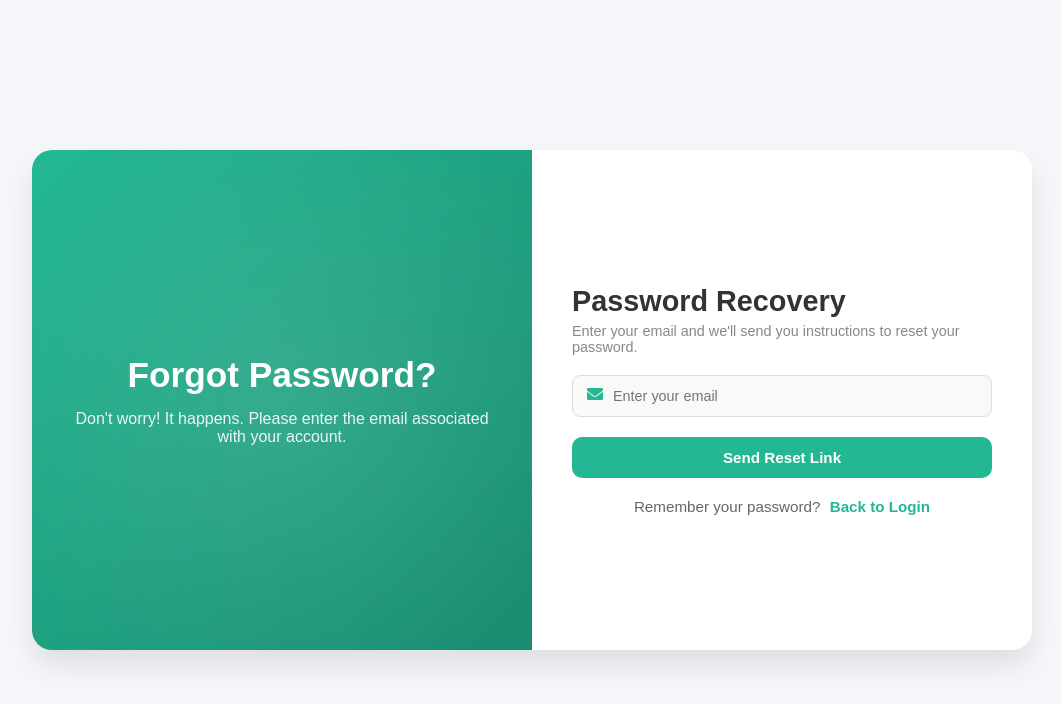
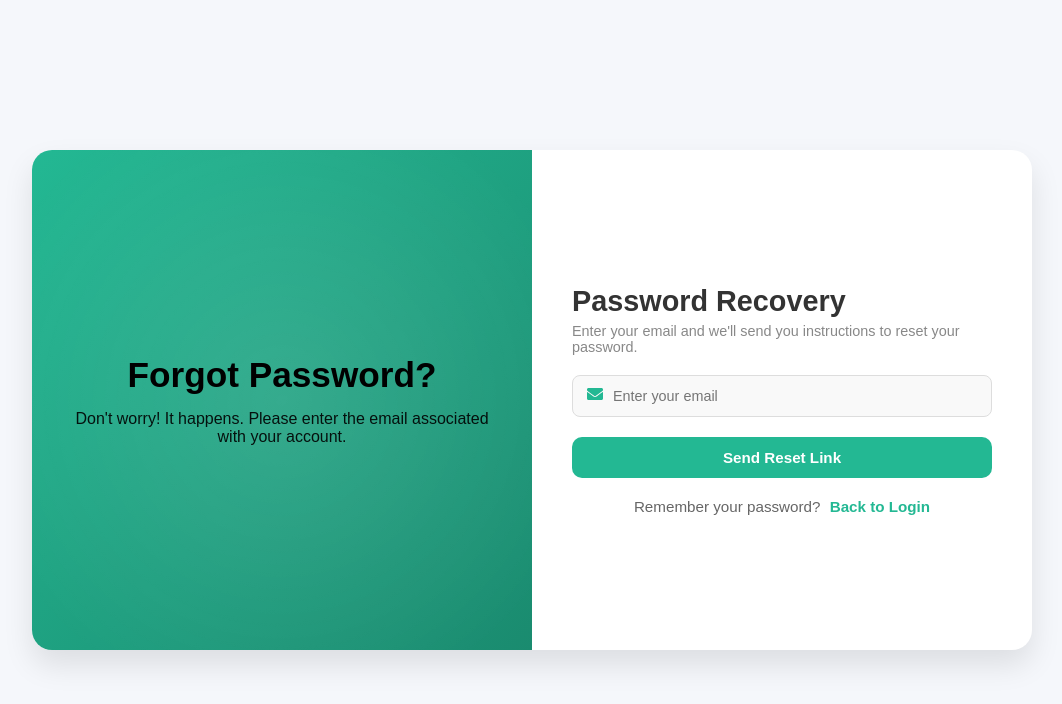
Before and after one commit to VenujaVP/ClothingStore-AdminDashboard, a React (Vite) app in the folder frontend/customers/: page /forgotpassword in a window 1280 px wide. Shown: the top 704 px of the page, without its empty margins (108-1170 px from the left). Built offline with nearby package versions, Linux system fonts and the light colour scheme.

Commit message:
Forget Password Implmantation 44

```diff
--- a/frontend/customers/src/pages/Enter/ForgotPassword/ForgotPassword.jsx
+++ b/frontend/customers/src/pages/Enter/ForgotPassword/ForgotPassword.jsx
@@ -52,8 +52,8 @@ const ForgotPassword = () => {
           <div className="image-wrapper">
             {!isSubmitted ? (
               <>
-                <h1 style={{ color: 'white' }}>Forgot Password?</h1>
-                <p style={{ color: 'white' }}>Don&apos;t worry! It happens. Please enter the email associated with your account.</p>
+                <h1 style={{ color: 'black' }}>Forgot Password?</h1>
+                <p style={{ color: 'black' }}>Don&apos;t worry! It happens. Please enter the email associated with your account.</p>
               </>
             ) : (
               <>
```
